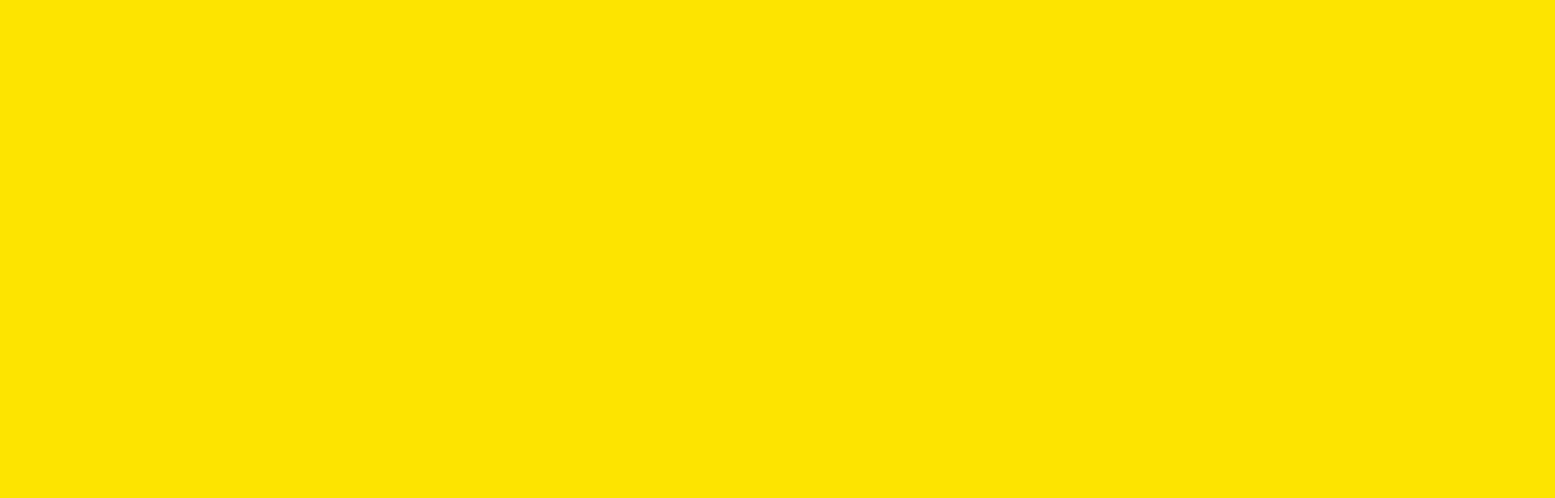
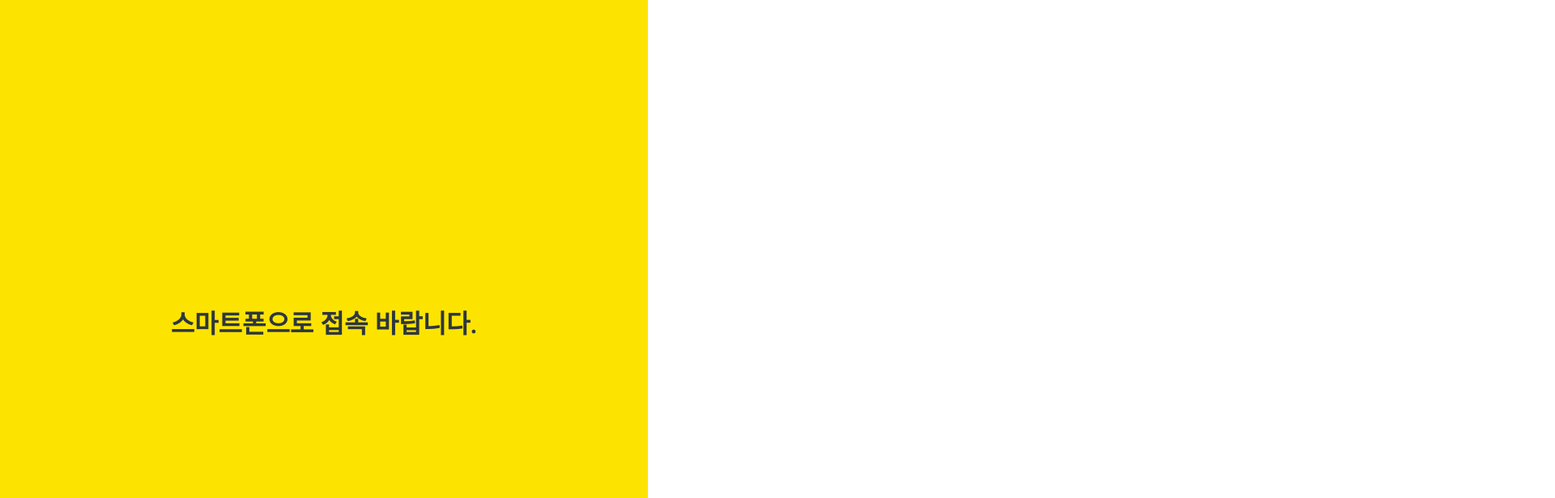
Before and after one commit to DaSom253/kokoa-clone-2020, a plain HTML site: page index.html in a window 1280 px wide. Shown: the top 616 px of the page at 81% size, 1920 px wide, since content can reach past the window. Drawn offline with nearby package versions, Linux system fonts and the light colour scheme.

Commit message:
modify W anf H

```diff
--- a/css/components/no-mobile.css
+++ b/css/components/no-mobile.css
@@ -1,8 +1,8 @@
 #no-mobile {
   position: absolute;
   z-index: 99;
-  height: 1000vh;
-  width: 1000vh;
+  height: 100vh;
+  width: 100vh;
   background-color: var(--ryellow);
   display: flex;
   justify-content: center;
--- a/css/styles.css
+++ b/css/styles.css
@@ -21,6 +21,8 @@
 @import "screens/chat.css";
 
 body {
+  width: 100vh;
+  height: 100vh;
   color: #2e363e;
   font-family: "Open Sans", sans-serif;
 }
```
